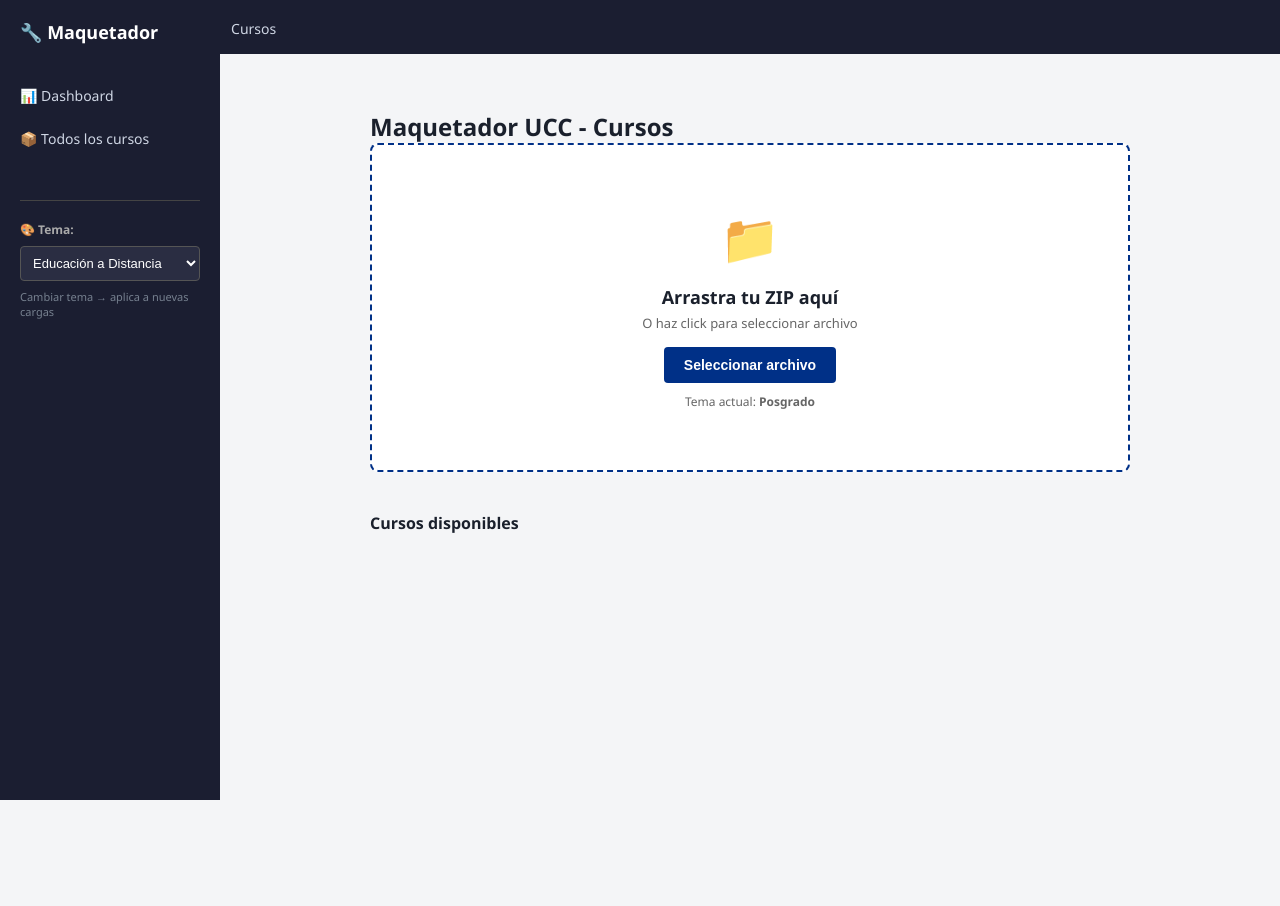
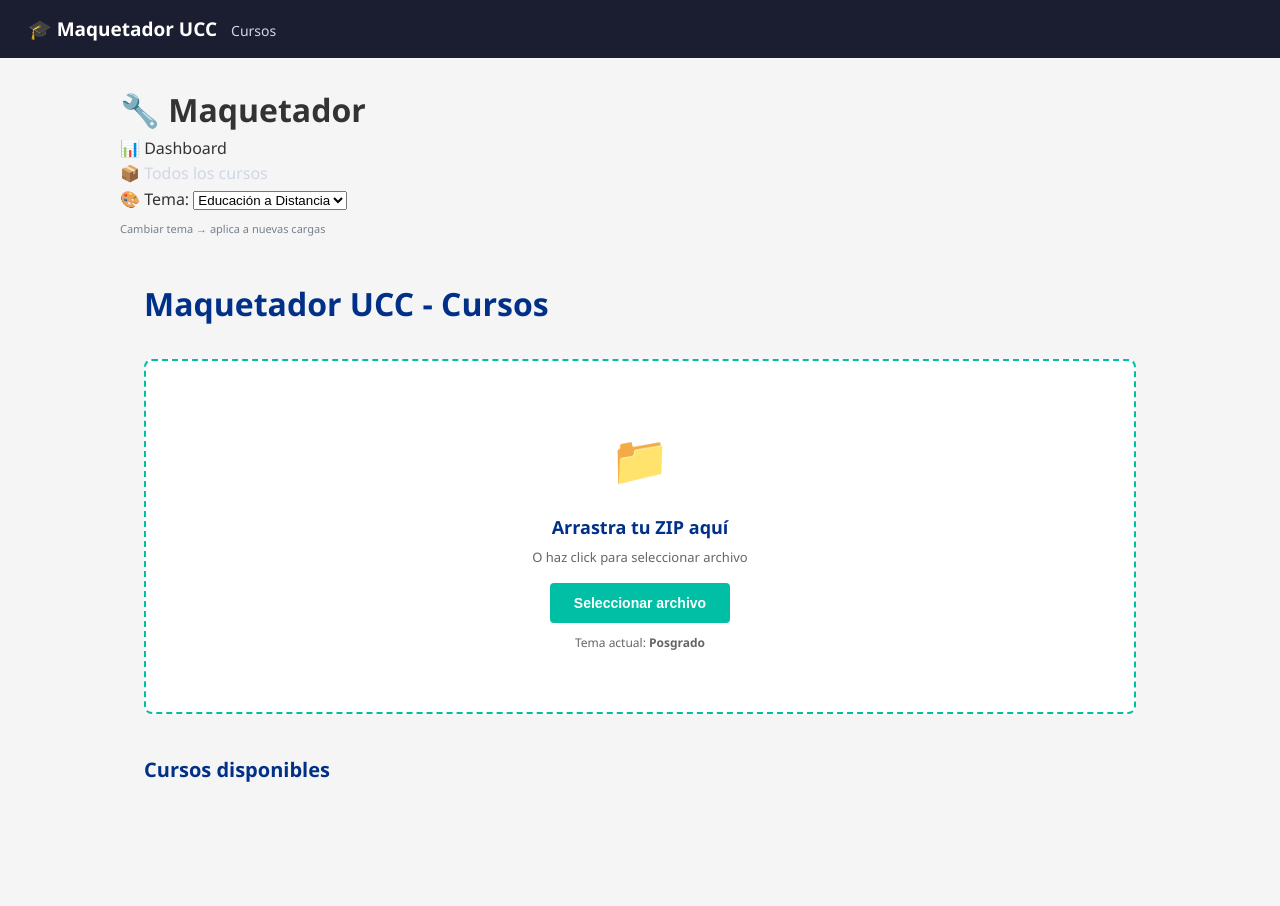
Before and after one commit to g0niii/Automatizaci-n-de-aulas, a Flask app: page / in a window 1280 px wide. After the commit the page ends 782 px from the top, so only its background shows below. Run offline with Flask 3, Linux system fonts and the light colour scheme.

Commit message:
style: rediseñar dashboard con header UCC responsivo

```diff
--- a/maquetador/web/static/css/dashboard.css
+++ b/maquetador/web/static/css/dashboard.css
@@ -1,102 +1,206 @@
-/* ========================================
-   DASHBOARD CSS - SIDEBAR & MAIN AREA
-   ======================================== */
-
-/* SIDEBAR (Navegación) */
-.sidebar {
-  position: fixed;
-  left: 0;
-  top: 0;
-  width: 220px;
-  height: 100vh;
-  background: #1b1e31;
-  color: white;
-  padding: 20px;
-  box-sizing: border-box;
-  overflow-y: auto;
-  z-index: 1000;
+/* === VARIABLES DE COLOR (UCC) === */
+:root {
+  --color-primary: #003087;      /* Azul UCC */
+  --color-accent: #00BFA5;       /* Turquesa UCC */
+  --color-white: #ffffff;
+  --color-gray-light: #f5f5f5;
+  --color-gray-text: #333333;
+  --color-gray-muted: #666666;
+  --color-gray-border: #e0e0e0;
+  --color-danger: #d32f2f;
 }
 
-.sidebar h1 {
-  font-size: 18px;
-  margin: 0 0 30px 0;
-  font-weight: 600;
+/* === RESET === */
+* {
+  margin: 0;
+  padding: 0;
+  box-sizing: border-box;
 }
 
-.nav-item {
-  display: flex;
-  padding: 12px 0;
-  color: #cfd6e4;
-  cursor: pointer;
-  font-size: 14px;
-  gap: 10px;
-  transition: color 0.2s;
-  align-items: center;
+body {
+  font-family: 'Segoe UI', Arial, sans-serif;
+  background: var(--color-gray-light);
+  color: var(--color-gray-text);
+  line-height: 1.6;
 }
 
-.nav-item:hover {
-  color: white;
+/* === HEADER (Navegación Horizontal) === */
+.header {
+  background: var(--color-primary);
+  color: var(--color-white);
+  padding: 16px 24px;
+  position: sticky;
+  top: 0;
+  z-index: 1000;
+  box-shadow: 0 2px 8px rgba(0, 0, 0, 0.1);
 }
 
-.theme-selector {
-  margin-top: 40px;
-  padding-top: 20px;
-  border-top: 1px solid #444;
+.header-container {
+  display: flex;
+  align-items: center;
+  justify-content: space-between;
+  max-width: 1400px;
+  margin: 0 auto;
+  gap: 40px;
 }
 
-.theme-selector label {
-  display: block;
-  font-size: 12px;
-  color: #aaa;
-  margin-bottom: 8px;
-  font-weight: 600;
+/* Logo + Brand */
+.header-logo {
+  display: flex;
+  align-items: center;
+  gap: 12px;
+  font-size: 18px;
+  font-weight: 700;
+  flex-shrink: 0;
 }
 
-.theme-selector select {
-  width: 100%;
-  padding: 8px;
-  border: 1px solid #555;
+.header-logo img {
+  height: 40px;
+  width: auto;
+}
+
+/* Navegación Central */
+.header-nav {
+  display: flex;
+  gap: 0;
+  flex: 1;
+  justify-content: center;
+}
+
+.header-nav .nav-item {
+  color: var(--color-white);
+  text-decoration: none;
+  padding: 8px 16px;
+  font-size: 14px;
+  transition: color 0.2s;
+  position: relative;
+}
+
+.header-nav .nav-item:hover {
+  color: var(--color-accent);
+}
+
+.header-nav .nav-item.active {
+  color: var(--color-accent);
+  border-bottom: 2px solid var(--color-accent);
+}
+
+/* Right: Tema + Profile */
+.header-right {
+  display: flex;
+  align-items: center;
+  gap: 16px;
+  flex-shrink: 0;
+}
+
+.theme-select {
+  background: var(--color-white);
+  border: 1px solid var(--color-accent);
+  color: var(--color-primary);
+  padding: 8px 12px;
   border-radius: 4px;
-  background: #2a2d42;
-  color: white;
-  font-size: 13px;
+  font-size: 12px;
   cursor: pointer;
 }
 
-/* MAIN AREA */
+.profile-dropdown {
+  position: relative;
+}
+
+.profile-btn {
+  background: var(--color-white);
+  color: var(--color-primary);
+  border: none;
+  padding: 8px 16px;
+  border-radius: 4px;
+  font-size: 12px;
+  cursor: pointer;
+  font-weight: 600;
+  transition: all 0.2s;
+}
+
+.profile-btn:hover {
+  background: var(--color-accent);
+  color: var(--color-white);
+}
+
+/* Hamburger Menu (Mobile) */
+.hamburger-menu {
+  display: none;
+  background: transparent;
+  border: none;
+  color: var(--color-white);
+  font-size: 24px;
+  cursor: pointer;
+  padding: 8px;
+  flex-shrink: 0;
+}
+
+/* Mobile Menu (Hidden by default) */
+.mobile-menu {
+  display: none;
+  position: absolute;
+  top: 60px;
+  left: 0;
+  right: 0;
+  background: var(--color-primary);
+  flex-direction: column;
+  z-index: 999;
+}
+
+.mobile-nav {
+  display: flex;
+  flex-direction: column;
+}
+
+.mobile-nav-item {
+  color: var(--color-white);
+  text-decoration: none;
+  padding: 12px 24px;
+  font-size: 14px;
+  border-bottom: 1px solid rgba(255, 255, 255, 0.1);
+  transition: background 0.2s;
+}
+
+.mobile-nav-item:hover {
+  background: rgba(0, 191, 165, 0.2);
+}
+
+/* === MAIN CONTENT === */
 .main-area {
-  margin-left: 220px;
-  padding: 30px;
-  background: #f4f5f7;
-  min-height: 100vh;
+  padding: 40px 24px;
+  max-width: 1400px;
+  margin: 0 auto;
 }
 
 .main-header h2 {
-  font-size: 24px;
-  margin: 0;
-  color: #1a202c;
+  font-size: 32px;
+  font-weight: 700;
+  color: var(--color-primary);
+  margin-bottom: 30px;
 }
 
-/* DRAG ZONE */
+/* === DRAG ZONE === */
 .drag-zone {
-  background: white;
-  border: 2px dashed #003087;
+  background: var(--color-white);
+  border: 2px dashed var(--color-accent);
   border-radius: 8px;
   padding: 60px 20px;
   text-align: center;
   cursor: pointer;
   margin-bottom: 40px;
-  transition: all 0.3s ease;
+  transition: all 0.2s;
 }
 
 .drag-zone:hover {
-  background: #f9fafb;
-  border-color: #0047bf;
+  background: #f0f8ff;
+  border-color: var(--color-accent);
 }
 
 .drag-zone.dragover {
-  background: #e8f0ff;
-  border-color: #0047bf;
+  background: #e0f7ff;
+  border-color: var(--color-accent);
+  border-style: solid;
 }
 
 .drag-zone-icon {
@@ -107,30 +211,30 @@
 .drag-zone-text {
   font-size: 18px;
   font-weight: 600;
-  color: #1a202c;
+  color: var(--color-primary);
   margin-bottom: 5px;
 }
 
 .drag-zone-subtext {
   font-size: 13px;
-  color: #666;
+  color: var(--color-gray-muted);
   margin-bottom: 15px;
 }
 
 .drag-zone-button {
-  background: #003087;
-  color: white;
+  background: var(--color-accent);
+  color: var(--color-white);
   border: none;
-  padding: 10px 20px;
+  padding: 12px 24px;
   border-radius: 4px;
   font-size: 14px;
+  font-weight: 600;
   cursor: pointer;
-  font-weight: 600;
   transition: background 0.2s;
 }
 
 .drag-zone-button:hover {
-  background: #0047bf;
+  background: #0099a1;
 }
 
 .drag-zone input[type="file"] {
@@ -139,40 +243,40 @@
 
 .current-theme {
   font-size: 12px;
-  color: #666;
+  color: var(--color-gray-muted);
   margin-top: 10px;
 }
 
-/* TARJETAS DE CURSOS */
+/* === COURSES SECTION === */
 .courses-section {
   margin-top: 40px;
 }
 
 .courses-title {
-  font-size: 16px;
+  font-size: 20px;
   font-weight: 600;
-  color: #1a202c;
+  color: var(--color-primary);
   margin-bottom: 20px;
 }
 
 .courses-grid {
   display: grid;
-  grid-template-columns: repeat(auto-fill, minmax(300px, 1fr));
-  gap: 20px;
+  grid-template-columns: repeat(3, 1fr);
+  gap: 24px;
 }
 
 .course-card {
-  background: white;
-  border: 1px solid #d8dce3;
+  background: var(--color-white);
+  border: 1px solid var(--color-gray-border);
   border-radius: 8px;
   padding: 20px;
-  box-shadow: 0 1px 3px rgba(0, 0, 0, 0.05);
-  transition: all 0.3s ease;
+  box-shadow: 0 1px 3px rgba(0, 0, 0, 0.08);
+  transition: all 0.2s;
 }
 
 .course-card:hover {
-  box-shadow: 0 4px 12px rgba(0, 0, 0, 0.1);
-  border-color: #b8860b;
+  box-shadow: 0 4px 12px rgba(0, 48, 135, 0.15);
+  border-color: var(--color-accent);
 }
 
 .course-header {
```
Also changed, not shown: other parts of maquetador/web/static/css/dashboard.css (+136 -16 lines).
